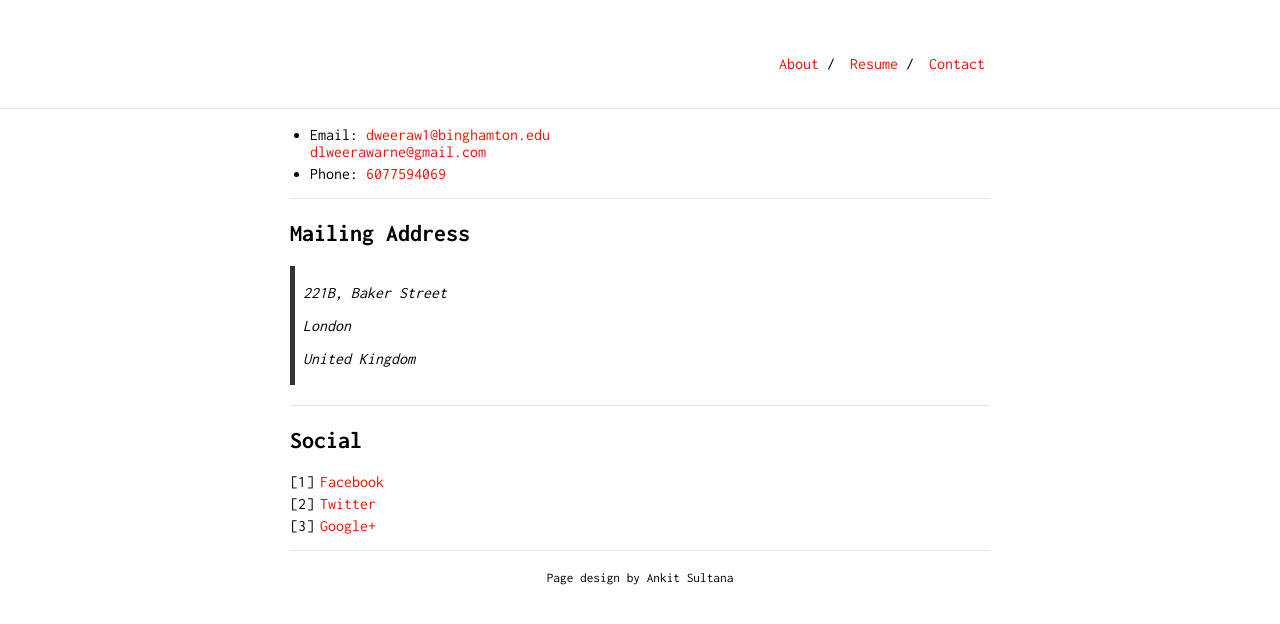
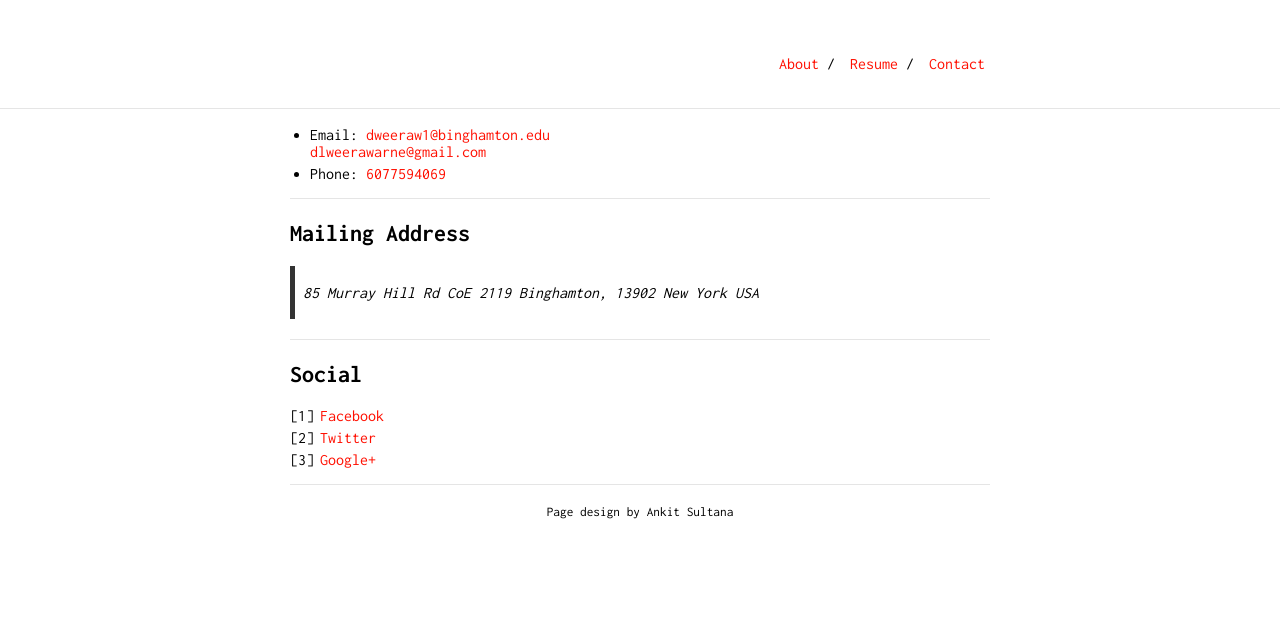
Before and after one commit to dlweerawarne/dlweerawarne.github.io, a Jekyll site: the page built from contact.md, in a window 1280 px wide. Shown: the top 624 px of the page. Built offline with Jekyll 4.4.1, drawn with Linux system fonts in a browser that asks for light colours.

Commit message:
Update contact.md

```diff
--- a/contact.md
+++ b/contact.md
@@ -11,11 +11,11 @@ is_contact: true
 
 ## Mailing Address
 
-> 221B, Baker Street
->
-> London
->
-> United Kingdom
+> 85 Murray Hill Rd
+> CoE 2119
+> Binghamton, 13902
+> New York
+> USA
 
 ---
 
```
